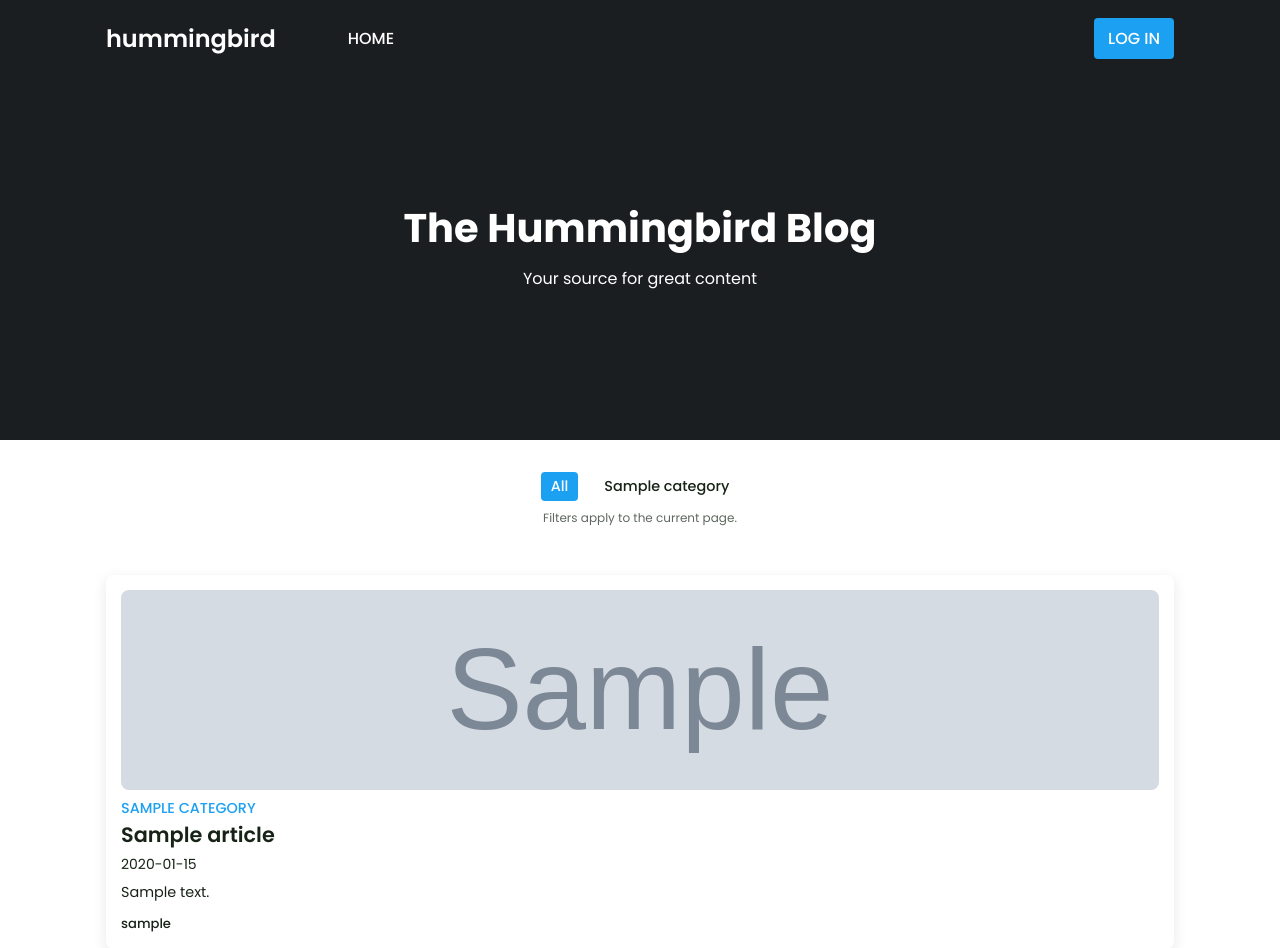
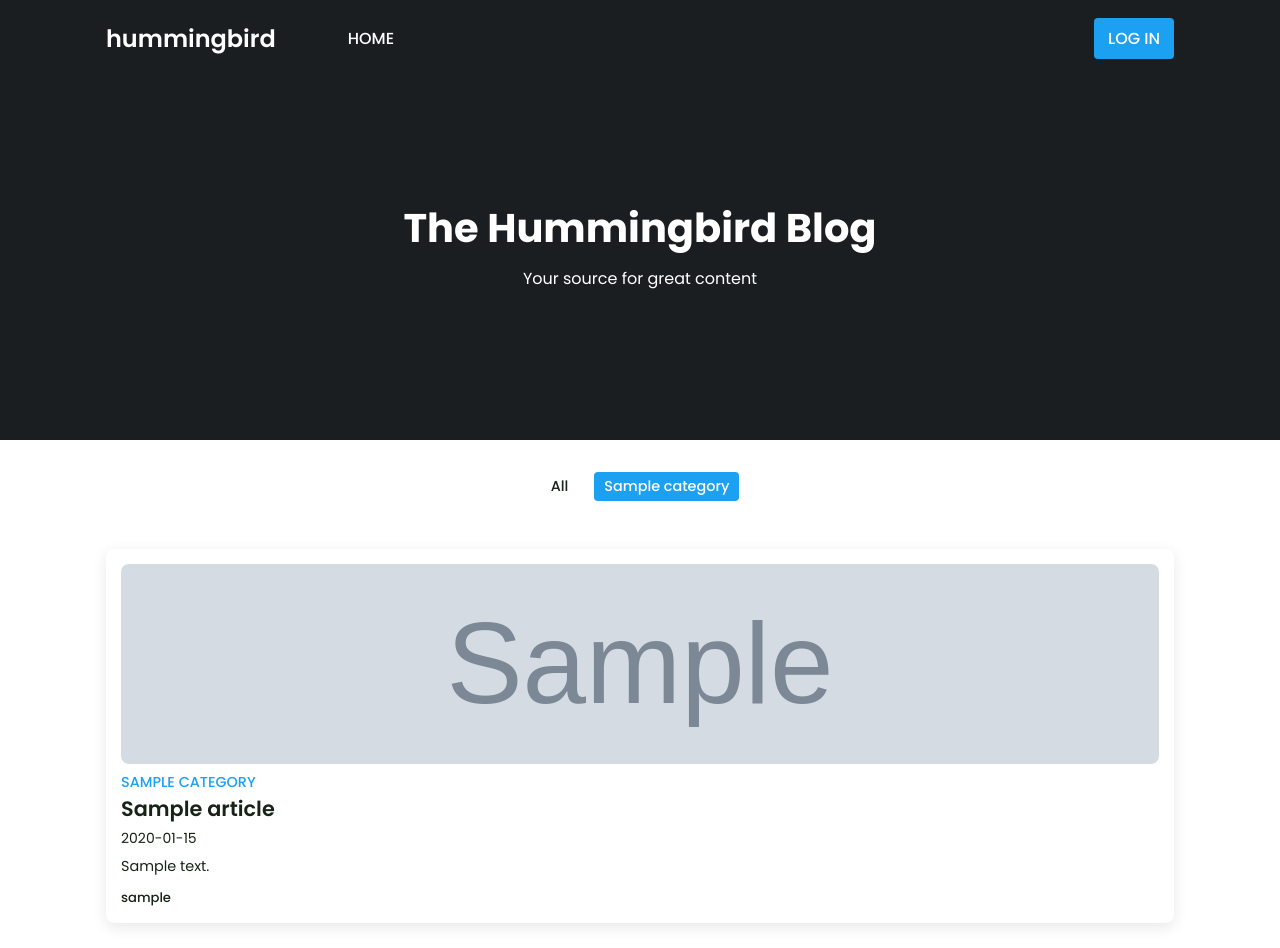
Before and after one commit to TobiasAschenbrenner/hummingbird, a Flask app: a page that uses app/templates/articles/index.html in a window 1280 px wide. Shown: the top 948 px of the page. Run offline with Flask 2, Linux system fonts and the light colour scheme; tables that the repository leaves empty hold one stand-in row (values such as "Sample post"); grey boxes marked "Sample" are stand-in pictures.

Commit message:
feat: filter articles by category before pagination

```diff
--- a/app/articles/queries.py
+++ b/app/articles/queries.py
@@ -11,12 +11,13 @@ def get_category_by_slug(slug):
     return Category.query.filter_by(slug=slug).first()
 
 
-def paginate_articles(*, page, per_page):
-    return (
-        Article.query.options(joinedload(Article.author), joinedload(Article.category))
-        .order_by(Article.id.desc())
-        .paginate(page=page, per_page=per_page)
+def paginate_articles(*, page, per_page, category_id=None):
+    query = Article.query.options(
+        joinedload(Article.author), joinedload(Article.category)
     )
+    if category_id is not None:
+        query = query.filter(Article.category_id == category_id)
+    return query.order_by(Article.id.desc()).paginate(page=page, per_page=per_page)
 
 
 def get_article_by_slug(slug):
--- a/app/articles/routes.py
+++ b/app/articles/routes.py
@@ -11,7 +11,12 @@ from flask_login import current_user, login_required
 from sqlalchemy.exc import SQLAlchemyError
 
 from app.articles.models import DESCRIPTION_MAX_LENGTH, TITLE_MAX_LENGTH
-from app.articles.queries import get_article_by_slug, list_categories, paginate_articles
+from app.articles.queries import (
+    get_article_by_slug,
+    get_category_by_slug,
+    list_categories,
+    paginate_articles,
+)
 from app.articles.services import create_article
 from app.errors import ValidationError
 from app.extensions import db
@@ -21,12 +26,20 @@ blueprint = Blueprint("articles", __name__)
 
 @blueprint.get("/")
 def index():
+    category_slug = request.args.get("category", "")
+    selected_category = get_category_by_slug(category_slug) if category_slug else None
+    if category_slug and selected_category is None:
+        abort(404)
     pagination = paginate_articles(
         page=request.args.get("page", 1, type=int),
         per_page=current_app.config["BLOG_POSTS_PER_PAGE"],
+        category_id=selected_category.id if selected_category else None,
     )
     return render_template(
-        "articles/index.html", pagination=pagination, categories=list_categories()
+        "articles/index.html",
+        pagination=pagination,
+        categories=list_categories(),
+        selected_category=selected_category,
     )
 
 
--- a/app/static/css/articles.css
+++ b/app/static/css/articles.css
@@ -17,12 +17,6 @@
 .active-filter {
   color: var(--background);
   background: var(--accent);
-}
-.filter-note {
-  margin-top: 0.5rem;
-  text-align: center;
-  font-size: 0.75rem;
-  color: #606760;
 }
 .article-grid {
   display: grid;
--- a/app/static/js/article_filters.js
+++ /dev/null
@@ -1,21 +0,0 @@
-const filterButtons = document.querySelectorAll("[data-filter]");
-const articleCards = document.querySelectorAll("[data-category]");
-const emptyFilterMessage = document.querySelector("[data-filter-empty]");
-
-for (const button of filterButtons) {
-  button.addEventListener("click", () => {
-    const category = button.dataset.filter;
-    let visibleCount = 0;
-    for (const article of articleCards) {
-      article.hidden =
-        category !== "all" && article.dataset.category !== category;
-      if (!article.hidden) visibleCount += 1;
-    }
-    for (const filter of filterButtons) {
-      const selected = filter === button;
-      filter.classList.toggle("active-filter", selected);
-      filter.setAttribute("aria-pressed", String(selected));
-    }
-    emptyFilterMessage.hidden = visibleCount > 0 || articleCards.length === 0;
-  });
-}
--- a/app/templates/articles/index.html
+++ b/app/templates/articles/index.html
@@ -1,8 +1,5 @@
 {% extends "base.html" %}
 {% block title %}Hummingbird | Homepage{% endblock %}
-{% block scripts %}
-  <script src="{{ url_for('static', filename='js/article_filters.js') }}" defer></script>
-{% endblock %}
 {% block content %}
   <section class="home">
     <div class="home-text container">
@@ -11,16 +8,15 @@
       <p class="home-subtitle">Your source for great content</p>
     </div>
   </section>
-  <div class="article-filters container" aria-label="Filter articles on this page">
-    <button type="button" class="filter-button active-filter" data-filter="all" aria-pressed="true">All</button>
+  <nav class="article-filters container" aria-label="Filter articles by category">
+    <a href="{{ url_for('articles.index') }}" class="filter-button{% if not selected_category %} active-filter{% endif %}" {% if not selected_category %}aria-current="page"{% endif %}>All</a>
     {% for category in categories %}
-      <button type="button" class="filter-button" data-filter="{{ category.slug }}" aria-pressed="false">{{ category.name }}</button>
+      <a href="{{ url_for('articles.index', category=category.slug) }}" class="filter-button{% if selected_category and selected_category.id == category.id %} active-filter{% endif %}" {% if selected_category and selected_category.id == category.id %}aria-current="page"{% endif %}>{{ category.name }}</a>
     {% endfor %}
-  </div>
-  <p class="filter-note">Filters apply to the current page.</p>
+  </nav>
   <ul class="article-grid container">
     {% for article in pagination.items %}
-      <li class="article-card" data-category="{{ article.category.slug if article.category else '' }}">
+      <li class="article-card">
         {% if article.image_filename %}
           <img src="{{ url_for('static', filename='images/uploads/' ~ article.image_filename) }}" alt="" class="article-image">
         {% else %}
@@ -37,19 +33,18 @@
         {% endif %}
       </li>
     {% else %}
-      <li class="empty-state">No articles yet. Log in and write the first one.</li>
+      <li class="empty-state">{% if selected_category %}No articles in this category yet.{% else %}No articles yet. Log in and write the first one.{% endif %}</li>
     {% endfor %}
   </ul>
-  <p class="empty-state" data-filter-empty hidden>No articles in this category on this page.</p>
   <nav class="pagination container" aria-label="Article pages">
     {% if pagination.has_prev %}
-      <a href="{{ url_for('articles.index', page=pagination.prev_num) }}">Previous Page</a>
+      <a href="{{ url_for('articles.index', page=pagination.prev_num, category=selected_category.slug if selected_category else None) }}">Previous Page</a>
     {% else %}
       <span>Previous Page</span>
     {% endif %}
     <span aria-hidden="true">–</span>
     {% if pagination.has_next %}
-      <a href="{{ url_for('articles.index', page=pagination.next_num) }}">Next Page</a>
+      <a href="{{ url_for('articles.index', page=pagination.next_num, category=selected_category.slug if selected_category else None) }}">Next Page</a>
     {% else %}
       <span>Next Page</span>
     {% endif %}
```
Also changed, not shown: tests/test_application.py (+37 -0 lines), README.md.
